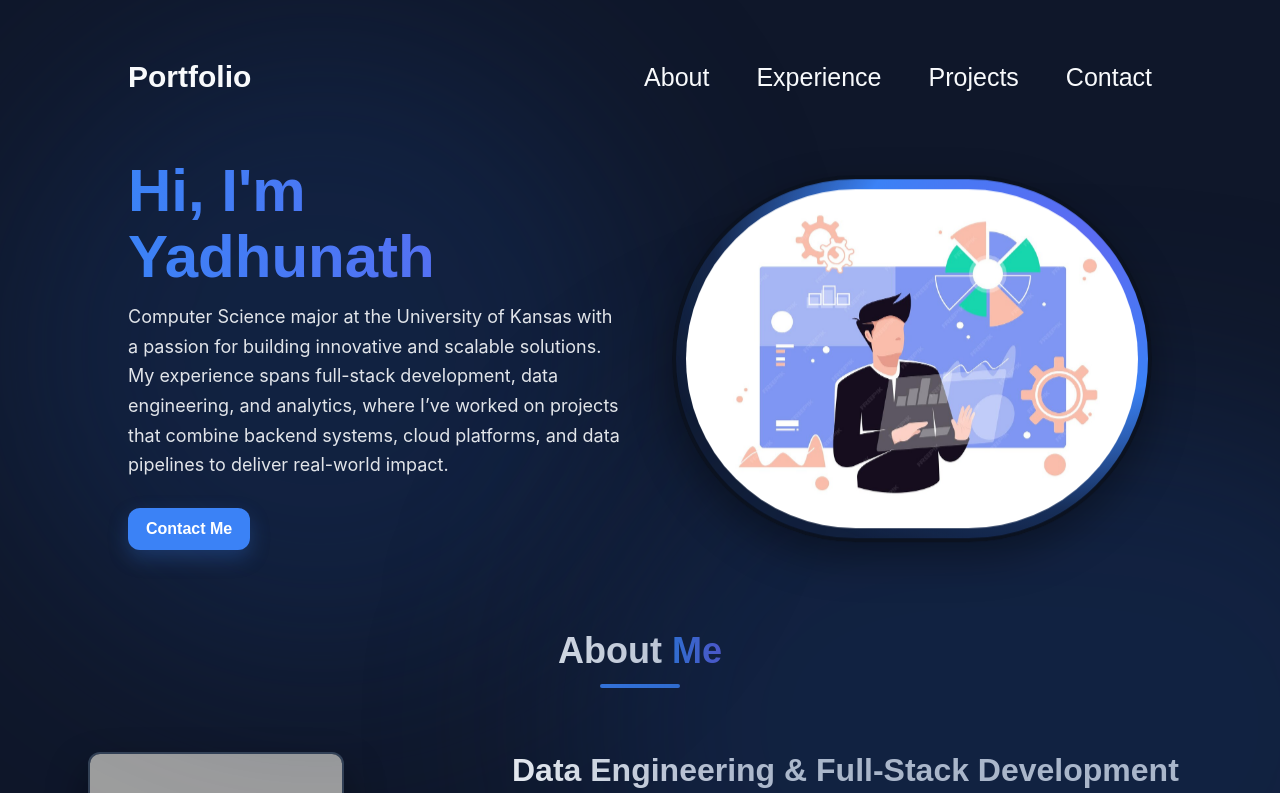
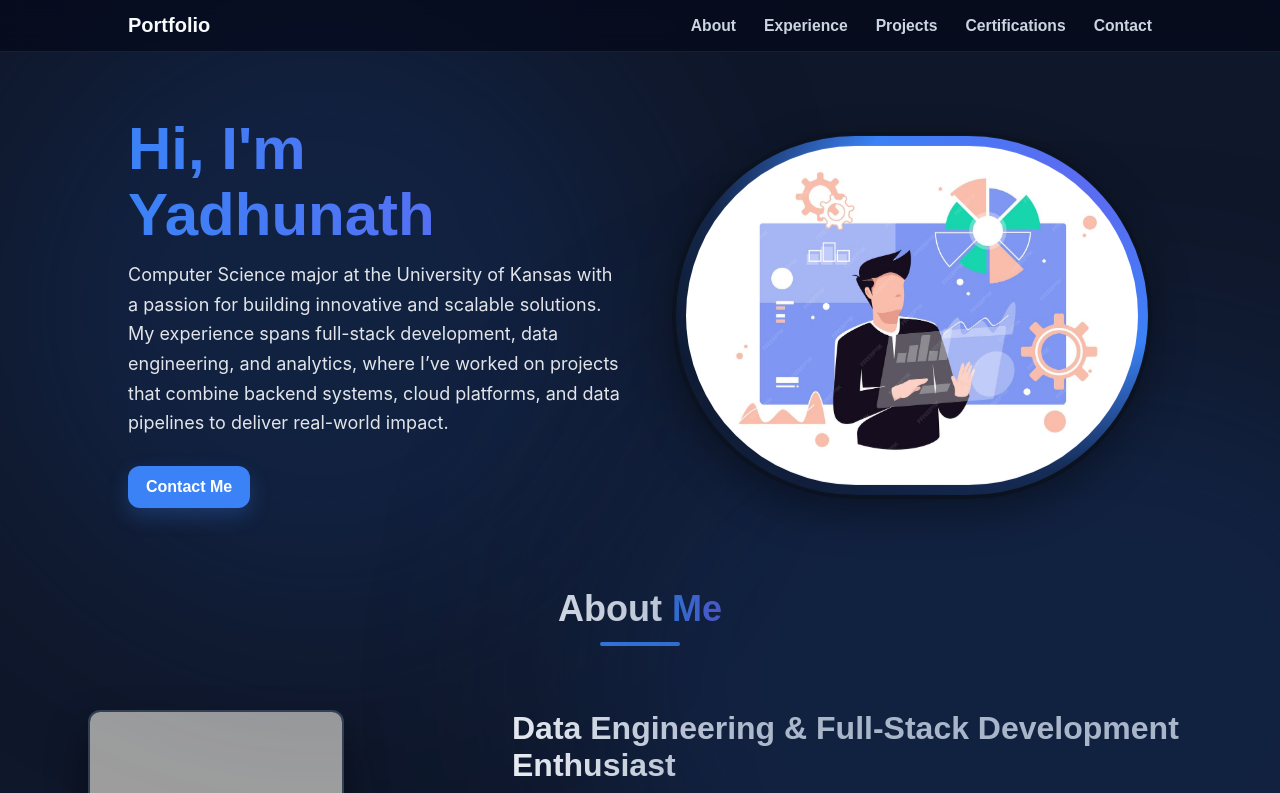
Before and after one commit to Yadhunath2003/My_Portfolio, a React (Vite) app: page / in a window 1280 px wide. Shown: the top 793 px of the page. Built offline with nearby package versions, Linux system fonts and the light colour scheme; grey boxes are pictures that could not be loaded; the HTML template or start-up script is replaced by a standard one.

Commit message:
Updated the Contact and navbar layouts

```diff
--- a/src/components/Contacts/Contact.jsx
+++ b/src/components/Contacts/Contact.jsx
@@ -24,7 +24,7 @@ export const Contact = () => {
         </li>
         <li className={styles.link}>
           <img src={getImageUrl("githubIcon.png")} alt="Github icon" />
-          <a href="https://www.github.com/Yadhunath2003">github.com/myname</a>
+          <a href="https://www.github.com/Yadhunath2003">github.com/Yadhunath2003</a>
         </li>
       </ul>
     </footer>
--- a/src/components/Contacts/Contact.module.css
+++ b/src/components/Contacts/Contact.module.css
@@ -1,64 +1,84 @@
 @import "../../vars.css";
 
+/* Section container (footer) */
 .container {
+  background: var(--color-bg);
   color: var(--color-text);
-  margin-top: 120px;
-  background-color: var(--color-secondary);
-  display: flex;
-  flex-direction: row;
-  justify-content: space-evenly;
-  width: 100vw;
-  padding: 58px 10%;
-  gap: 10px;
+  padding: 80px 0 90px;
+  font-family: var(--font-inter);
+
+  max-width: 1280px;
+  margin: 0 auto;
+  padding-left: 16px;
+  padding-right: 16px;
 }
 
+/* Heading + subtext */
+.text {
+  text-align: center;
+  margin-bottom: 28px;
+}
 .text h2 {
-  font-size: 80px;
-  font-weight: 700;
-  letter-spacing: 4px;
+  margin: 0 0 8px;
+  font-size: clamp(1.5rem, 3vw, 2rem);
+  font-weight: 800;
+  background: var(--gradient-primary);
+  -webkit-background-clip: text;
+  background-clip: text;
+  -webkit-text-fill-color: transparent;
+}
+.text p {
+  margin: 0;
+  color: #94a3b8; /* slate-400 */
 }
 
-.text p {
-  font-size: 40px;
-  font-weight: 400;
-  letter-spacing: 2px;
+/* Links list grid */
+.links {
+  list-style: none;
+  display: grid;
+  grid-template-columns: 1fr;
+  gap: 14px;
+
+  max-width: 720px;
+  margin: 0 auto;
+  padding: 0;
+}
+@media (min-width: 640px) {
+  .links { grid-template-columns: repeat(3, 1fr); }
 }
 
-.links {
-  display: flex;
-  flex-direction: column;
-  align-items: flex-start;
-  list-style: none;
-  gap: 26px;
-}
-
+/* Each link row as a small card */
 .link {
   display: flex;
   align-items: center;
-  gap: 25px;
+  gap: 10px;
+  padding: 14px 16px;
+
+  background: #111827;              /* dark tile */
+  border: 1px solid #1f2937;        /* slate-800 */
+  border-radius: 12px;
+  box-shadow: 0 6px 16px rgba(0,0,0,.35);
+  transition: transform .2s ease, box-shadow .2s ease;
+}
+.link:hover {
+  transform: translateY(-3px);
+  box-shadow: 0 12px 24px rgba(0,0,0,.45);
 }
 
-.link a {
-  color: var(--color-text);
-  text-decoration: none;
-  font-size: 25px;
-  font-weight: 400;
-  letter-spacing: 1.5px;
+.link img {
+  width: 22px;
+  height: 22px;
+  object-fit: contain;
 }
 
-@media screen and (max-width: 830px) {
-  .container {
-    flex-direction: column;
-    gap: 23px;
-  }
-
-  .text {
-    display: flex;
-    flex-direction: column;
-    align-items: center;
-  }
-
-  .links {
-    align-items: center;
-  }
+/* The anchor inside each li > a inherits */
+.link a {
+  color: #e5e7eb;                   /* gray-200 */
+  text-decoration: none;
+  font-weight: 700;
+  transition: color .2s ease, opacity .2s ease;
 }
+.link a:hover {
+  color: var(--color-primary);
+  opacity: .95;
+}
--- a/src/components/Navbar/Navbar.jsx
+++ b/src/components/Navbar/Navbar.jsx
@@ -7,30 +7,24 @@ export const Navbar = () => {
     return (
         <nav className={styles.navbar}>
       <a className={styles.title} href="/">Portfolio</a>
+
       <div className={styles.menu}>
-                <img className={styles.menuBtn} src={
-                    isMenuOpen
-                    ? getImageUrl('closeIcon.png')
-                    : getImageUrl('menuIcon.png')
-                } alt="menu-button"
+        <img
+          className={styles.menuBtn}
+          src={isMenuOpen ? getImageUrl("closeIcon.png") : getImageUrl("menuIcon.png")}
+          alt="menu button"
           onClick={() => setIsMenuOpen(!isMenuOpen)}
         />
+
         <ul
-                    className={`${styles.menuItems} ${isMenuOpen && styles.menuOpen}`}
+          className={`${styles.menuItems} ${isMenuOpen ? styles.menuOpen : ""}`}
           onClick={() => setIsMenuOpen(false)}
         >
-                    <li>
-                        <a href="#about">About</a>
-                    </li>
-                    <li>
-                        <a href="#experience">Experience</a>
-                    </li>
-                    <li>
-                        <a href="#project">Projects</a>
-                    </li>
-                    <li>
-                        <a href="#contact">Contact</a>
-                    </li>
+          <li><a className={styles.link} href="#about">About</a></li>
+          <li><a className={styles.link} href="#experience">Experience</a></li>
+          <li><a className={styles.link} href="#projects">Projects</a></li>
+          <li><a className={styles.link} href="#certifications">Certifications</a></li>
+          <li><a className={styles.link} href="#contact">Contact</a></li>
         </ul>
       </div>
     </nav>
--- a/src/components/Navbar/Navbar.module.css
+++ b/src/components/Navbar/Navbar.module.css
@@ -1,80 +1,101 @@
 @import "../../vars.css";
 
 .navbar {
-    position: relative;
+  position: sticky;
+  top: 0;
+  z-index: 50;
+
+  /* full-width bar with glassy dark bg */
   display: flex;
   justify-content: space-between;
   align-items: center;
-    padding-top: 60px;
-    z-index: 2;
-    margin: 0 10%;
 
+  padding: 14px 10%;
+  background: rgba(2, 6, 23, 0.6);             /* near slate-950 w/ opacity */
+  backdrop-filter: blur(10px);
+  border-bottom: 1px solid rgba(148, 163, 184, 0.12); /* slate-400/12% */
+
+  font-family: var(--font-inter);
+  color: var(--color-text);
 }
 
 .title {
-    font-size: 30px;
-    font-weight: 600;
+  font-size: 1.25rem;        /* ~text-xl */
+  font-weight: 800;
   color: var(--color-text);
   text-decoration: none;
 }
 
 .menu {
-    /* margin-right: 10%; */
   display: flex;
+  align-items: center;
+  gap: 12px;
 }
 
 .menuBtn {
   display: none;
-    width: 35px;
-    height: 35px;
+  width: 36px;
+  height: 36px;
+  cursor: pointer;
 }
 
+/* Desktop menu */
 .menuItems {
   list-style: none;
   display: flex;
-    gap: 47px;
+  gap: 28px;
+  margin: 0;
+  padding: 0;
 }
 
-.menuItems a {
+.link {
+  position: relative;
   text-decoration: none;
-    color: var(--color-text);
-    font-size: 25px;
+  color: #cbd5e1;               /* slate-300 */
+  font-weight: 700;
+  font-size: 0.98rem;
+  transition: color .2s ease;
 }
+.link:hover { color: var(--color-primary); }
 
+/* underline hover effect */
+.link::after {
+  content: "";
+  position: absolute;
+  left: 0; right: 0; bottom: -6px;
+  height: 2px;
+  background: var(--gradient-primary);
+  transform: scaleX(0);
+  transform-origin: left;
+  transition: transform .2s ease;
+}
+.link:hover::after { transform: scaleX(1); }
+
+/* Mobile menu */
 @media screen and (max-width: 830px) {
+  .menuBtn { display: block; }
 
-    .navbar {
-        flex-direction: column;
-        align-items: flex-start;
-    }
-    .menu {
-        position: absolute;
-        right: 0;
-        margin-right: 10%;
-        flex-direction: column;
-        align-items: flex-end;
-        gap: 11px;
-        z-index: 3;
-    }
-    .menuBtn {
-        display: block;
-        cursor: pointer;
-    }
   .menuItems {
     display: none;
+    position: absolute;
+    right: 10%;
+    top: 64px;
+
     flex-direction: column;
-        align-items: flex-end;
-        gap: 13px;
-        z-index: 3;
-        border-radius: 10px;
-        background: rgb(25, 55, 109);
-        background: linear-gradient(0deg, rgba(25, 55, 109, 0.2) 0%, rgba(25, 55, 109, 1) 100%);
-        padding: 10px 20px;
-        box-shadow: 0 0 4px 0 rgba(0, 0, 0, 0.25);
+    gap: 12px;
+    padding: 14px 16px;
+
+    background: rgba(2, 6, 23, 0.9);
+    backdrop-filter: blur(10px);
+    border: 1px solid rgba(148, 163, 184, 0.12);
+    border-radius: 12px;
+    box-shadow: 0 10px 24px rgba(0,0,0,.35);
   }
 
   .menuOpen {
     display: flex;
-        z-index: 1;
+    z-index: 60;
   }
+
+  .link::after { bottom: -4px; }
 }
```
Lines whose indentation alone changed are shown as unchanged.
